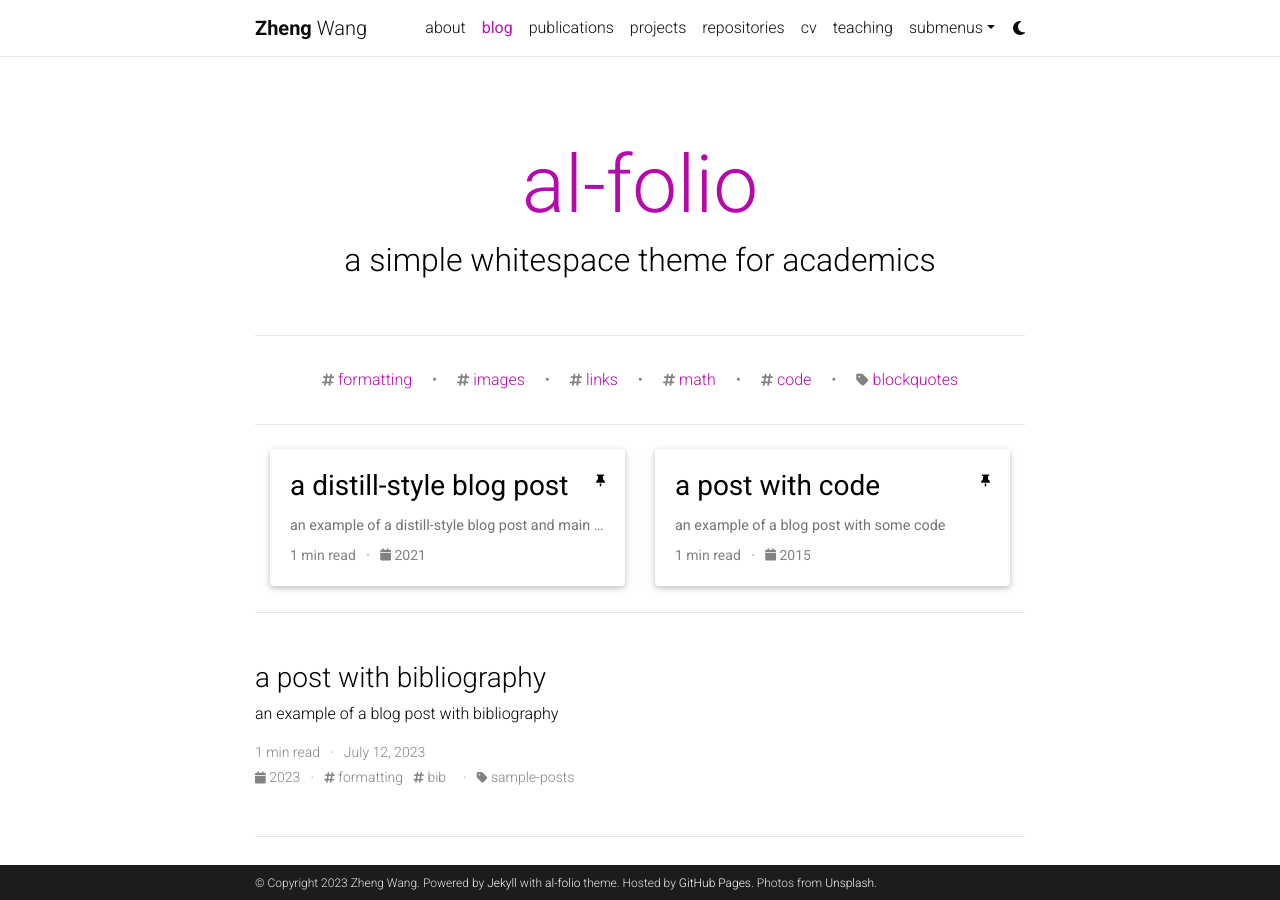
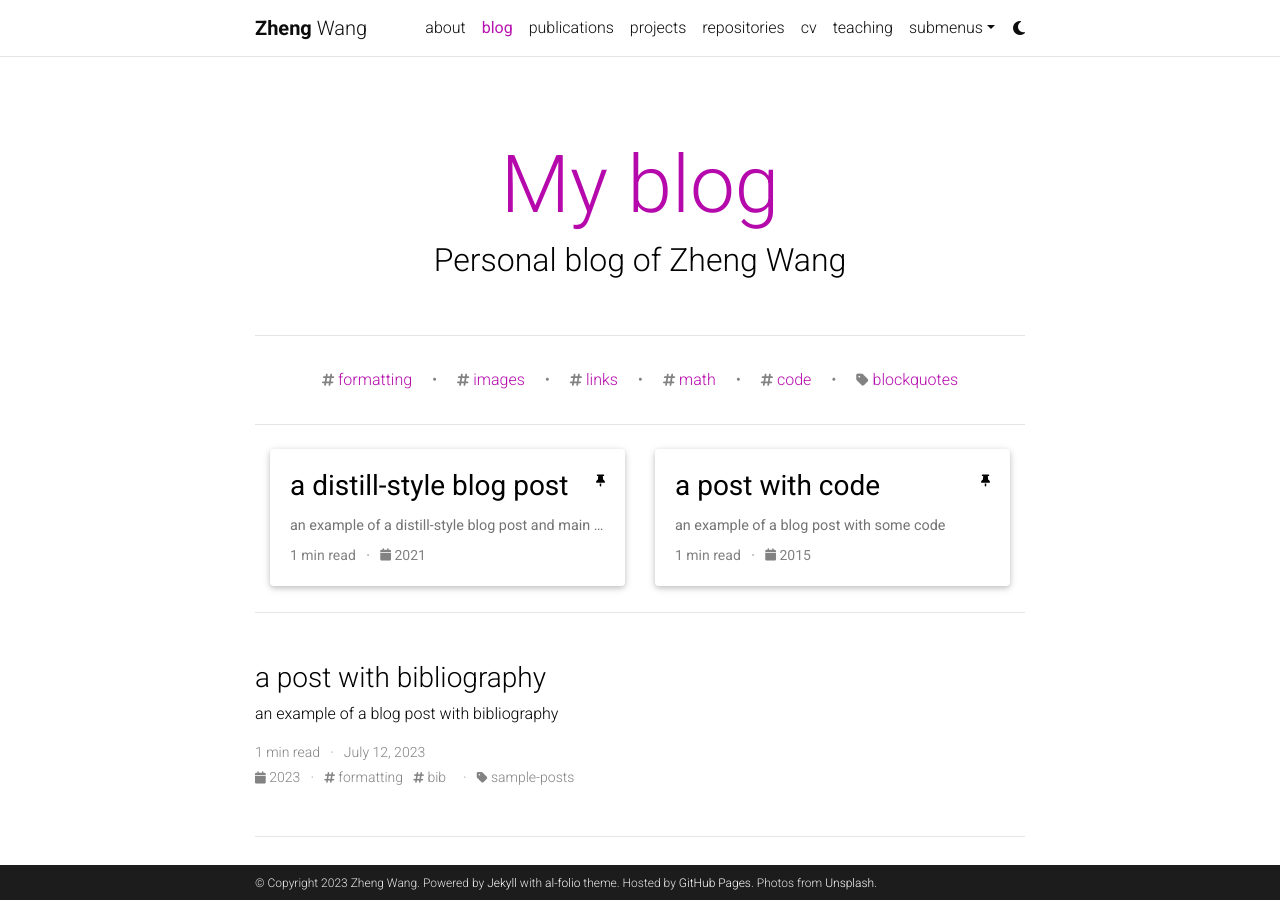
Before and after one commit to intaiyjw/intaiyjw.github.io, a Jekyll site: the page built from blog/index.html, in a window 1280 px wide and 900 px high. Built offline with Jekyll 4.4.1, drawn with Linux system fonts in a browser that asks for light colours; the list of posts is cut into pages by our own code; comment, search, counter and statistics services are not loaded; a style sheet for code colours, icons or effects is not loaded.

Commit message:
Update _config.yml

```diff
--- a/_config.yml
+++ b/_config.yml
@@ -123,9 +123,9 @@
 # Blog
 # -----------------------------------------------------------------------------
 
-blog_name: al-folio # blog_name will be displayed in your blog page
+blog_name: My blog # blog_name will be displayed in your blog page
 blog_nav_title: blog # your blog must have a title for it to be displayed in the nav bar
-blog_description: a simple whitespace theme for academics
+blog_description: Personal blog of Zheng Wang
 permalink: /blog/:year/:title/
 
 # Pagination
```
